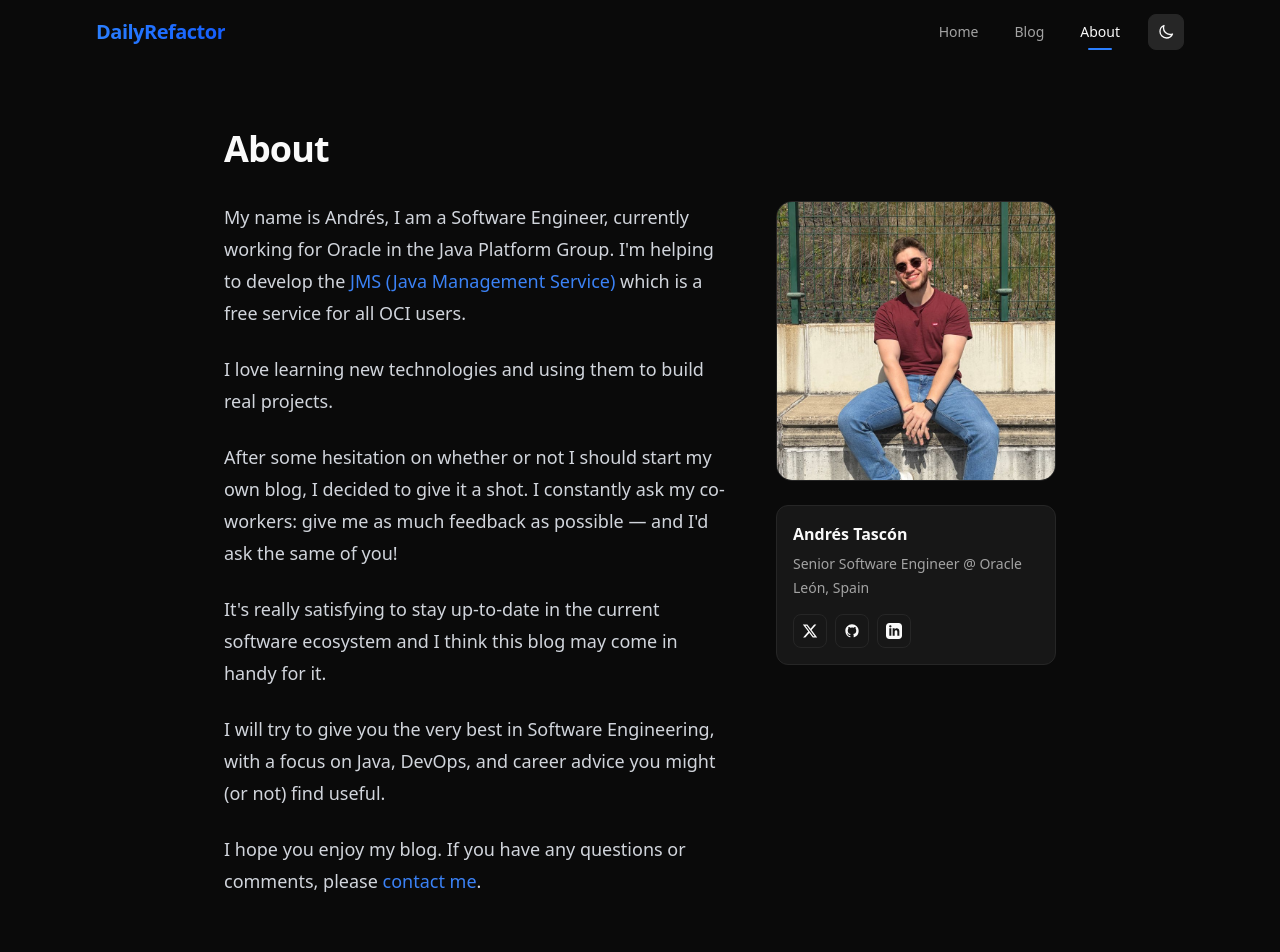
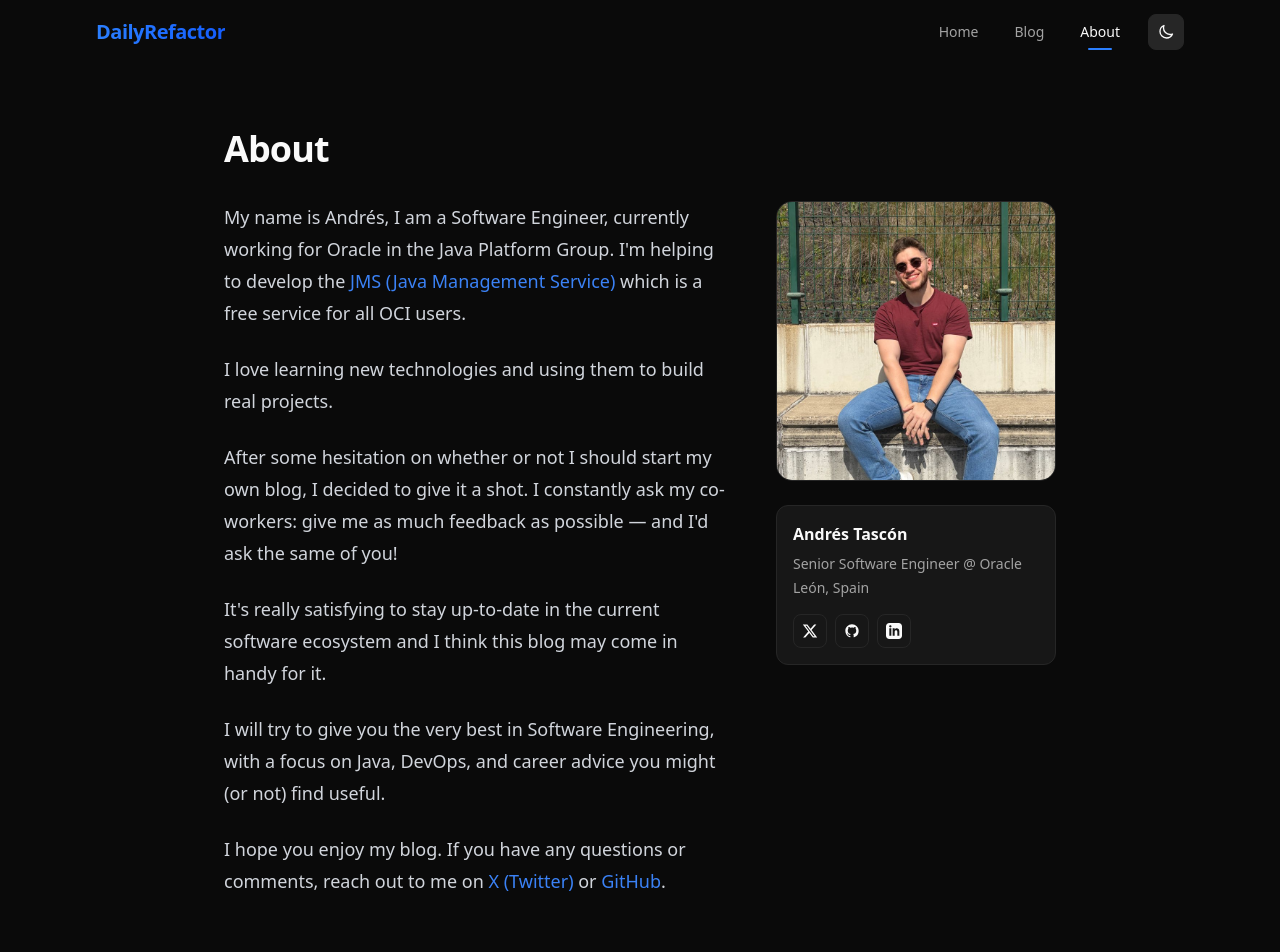
Before and after one commit to atascg01/DailyRefactor, a Next.js app: page /about in a window 1280 px wide. Shown: the top 952 px of the page. Built offline with nearby package versions, Linux system fonts and the light colour scheme.

Commit message:
fix: newsletter shows coming-soon on submit; contact links to X/GitHub
- Extracted NewsletterForm as client component with coming-soon state
- Contact me link now points to X and GitHub profiles instead of /contact

```diff
--- a/src/app/about/page.tsx
+++ b/src/app/about/page.tsx
@@ -41,8 +41,24 @@
           </p>
 
           <p>
-            I hope you enjoy my blog. If you have any questions or comments, please{" "}
-            <Link href="/contact">contact me</Link>.
+            I hope you enjoy my blog. If you have any questions or comments, reach out to me on{" "}
+            <Link
+              href="https://x.com/atascg"
+              target="_blank"
+              rel="noopener noreferrer"
+              className="text-blue-600 hover:text-blue-700 dark:text-blue-400 dark:hover:text-blue-300 underline"
+            >
+              X (Twitter)
+            </Link>{" "}
+            or{" "}
+            <Link
+              href="https://github.com/atascg01"
+              target="_blank"
+              rel="noopener noreferrer"
+              className="text-blue-600 hover:text-blue-700 dark:text-blue-400 dark:hover:text-blue-300 underline"
+            >
+              GitHub
+            </Link>.
           </p>
         </div>
 
--- a/src/app/page.tsx
+++ b/src/app/page.tsx
@@ -1,5 +1,6 @@
 import Hero from "@/components/Hero";
 import ArticleCard from "@/components/ArticleCard";
+import NewsletterForm from "@/components/NewsletterForm";
 import { articles } from "@/content/articles";
 
 export default function Home() {
@@ -36,22 +37,7 @@
           <p className="text-[var(--muted-foreground)] mb-8">
             New articles on software engineering, Java, DevOps, and career insights — delivered fresh every week.
           </p>
-          <div className="flex flex-col sm:flex-row gap-3 max-w-md mx-auto">
-            <input
-              type="email"
-              placeholder="your@email.com"
-              className="flex-1 px-4 py-3 rounded-xl border border-[var(--border)] bg-[var(--background)]
-                         text-sm placeholder:text-[var(--muted-foreground)] focus:outline-none focus:ring-2
-                         focus:ring-blue-500 focus:border-transparent transition-shadow"
-            />
-            <button className="px-6 py-3 rounded-xl bg-blue-600 text-white font-medium text-sm
-                             hover:bg-blue-700 transition-colors active:scale-95">
-              Subscribe
-            </button>
-          </div>
-          <p className="mt-4 text-xs text-[var(--muted-foreground)]">
-            No spam, ever. Unsubscribe anytime.
-          </p>
+          <NewsletterForm />
         </div>
       </section>
     </>
--- /dev/null
+++ b/src/components/NewsletterForm.tsx
@@ -0,0 +1,44 @@
+"use client";
+
+import { useState } from "react";
+
+export default function NewsletterForm() {
+  const [status, setStatus] = useState<"idle" | "submitted">("idle");
+
+  if (status === "submitted") {
+    return (
+      <div className="max-w-md mx-auto p-6 rounded-xl border border-blue-500/30 bg-blue-500/10 text-center">
+        <p className="text-blue-600 dark:text-blue-400 font-medium">Thanks for your interest! 🎉</p>
+        <p className="text-sm text-[var(--muted-foreground)] mt-1">
+          Newsletter is coming soon — we&apos;ll let you know when it launches.
+        </p>
+      </div>
+    );
+  }
+
+  return (
+    <form
+      onSubmit={(e) => {
+        e.preventDefault();
+        setStatus("submitted");
+      }}
+      className="flex flex-col sm:flex-row gap-3 max-w-md mx-auto"
+    >
+      <input
+        type="email"
+        required
+        placeholder="your@email.com"
+        className="flex-1 px-4 py-3 rounded-xl border border-[var(--border)] bg-[var(--background)]
+                   text-sm placeholder:text-[var(--muted-foreground)] focus:outline-none focus:ring-2
+                   focus:ring-blue-500 focus:border-transparent transition-shadow"
+      />
+      <button
+        type="submit"
+        className="px-6 py-3 rounded-xl bg-blue-600 text-white font-medium text-sm
+                   hover:bg-blue-700 transition-colors active:scale-95"
+      >
+        Subscribe
+      </button>
+    </form>
+  );
+}
```
